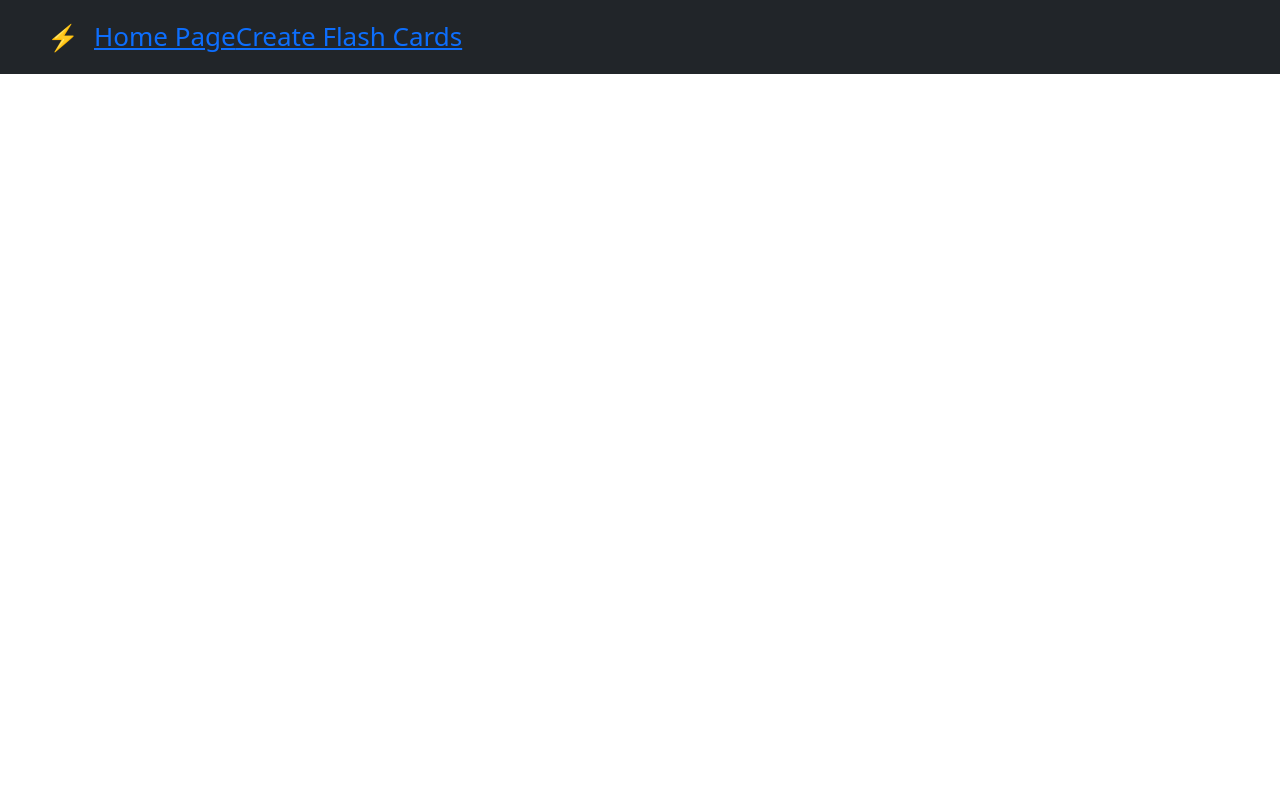
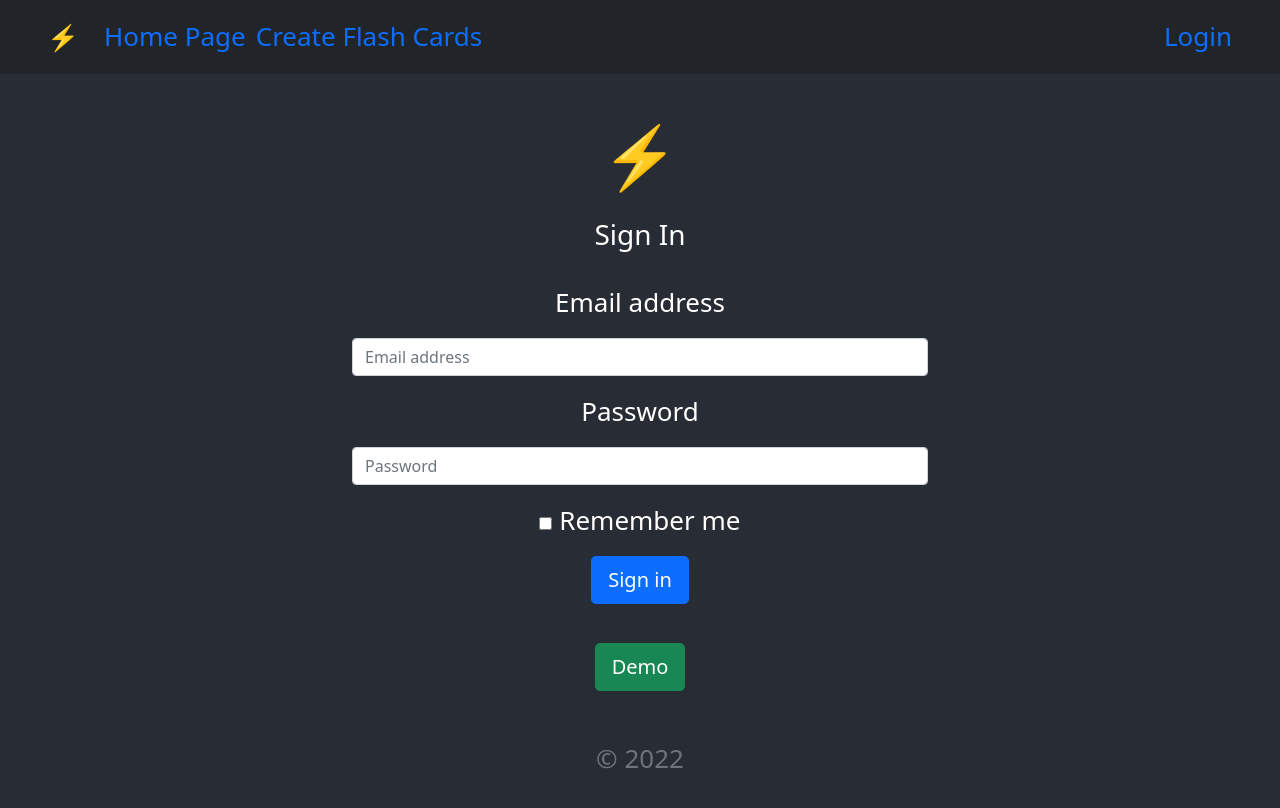
Before and after one commit to Stac24/Flash-Card-Game, a React (Create React App) app in the folder react-ui/: page /login in a window 1280 px wide. Shown: the top 808 px of the page. Built offline with nearby package versions, Linux system fonts and the light colour scheme.

Commit message:
add Login component

```diff
--- a/react-ui/src/App.css
+++ b/react-ui/src/App.css
@@ -1,3 +1,15 @@
+html {
+  background: #282c34;
+}
+
+a {
+  text-decoration: none !important;
+}
+
+li {
+  padding-left: 10px;
+}
+
 .App {
   text-align: center;
 }
--- a/react-ui/src/App.js
+++ b/react-ui/src/App.js
@@ -1,22 +1,25 @@
-import './App.css';
-import {BrowserRouter as Router, Route} from 'react-router-dom';
-import HomePage from './pages/HomePage';
-import CreateCardPage from './pages/CreateCardPage';
-import Navigation from './components/Navigation';
+import "./App.css";
+import { BrowserRouter as Router, Route } from "react-router-dom";
+import HomePage from "./pages/HomePage";
+import CreateCardPage from "./pages/CreateCardPage";
+import Navigation from "./components/Navigation";
+import Login from "./pages/Login";
 
 function App() {
   return (
     <div className="App">
-
       <header className="App-header">
         <Router>
           <Navigation />
-          <header className='App-header'>
+          <header className="App-header">
             <Route path="/" exact>
               <HomePage />
             </Route>
             <Route path="/create">
               <CreateCardPage />
+            </Route>
+            <Route path="/login" exact>
+              <Login />
             </Route>
           </header>
         </Router>
--- a/react-ui/src/components/Navigation.js
+++ b/react-ui/src/components/Navigation.js
@@ -23,17 +23,19 @@ function Navigation() {
         className={"collapse navbar-collapse " + show}
         id="navbarSupportedContent"
       >
-        <ul class="navbar-nav mr-auto">
-          <li class="nav-item active">
+        <ul className="navbar-nav mr-auto">
+          <li className="nav-item active">
             <Link to="/" exact>
-              {" "}
-              Home Page{" "}
+              Home Page
             </Link>
           </li>
-          <li class="nav-item">
+          <li className="nav-item">
             <Link to="create"> Create Flash Cards </Link>
           </li>
         </ul>
+        <Link className="ms-auto" to="login">
+          Login
+        </Link>
       </div>
     </nav>
   );
--- a/react-ui/src/pages/HomePage.js
+++ b/react-ui/src/pages/HomePage.js
@@ -1,14 +1,14 @@
-import React, { useEffect, useState } from 'react';
-import Flashcardgroup from '../components/Flashcardgroup';
+import React, { useEffect, useState } from "react";
+import Flashcardgroup from "../components/Flashcardgroup";
 
 function HomePage() {
-    const[flashcards, setCards] = useState([]);
+  const [flashcards, setCards] = useState([]);
 
   const loadCards = async () => {
-        const response = await fetch('/getcards');
+    const response = await fetch("/getcards");
     const data = await response.json();
     setCards(data);
-    }
+  };
 
   useEffect(() => {
     loadCards();
@@ -17,7 +17,7 @@ function HomePage() {
   return (
     <>
       <h1>Home Page</h1>
-            <div className='container'>
+      <div className="container my-5">
         <Flashcardgroup flashcards={flashcards}></Flashcardgroup>
       </div>
     </>
--- /dev/null
+++ b/react-ui/src/pages/Login.js
@@ -0,0 +1,58 @@
+import React from "react";
+
+const Login = () => {
+  return (
+    <div
+      className="container my-5 text-white"
+      style={{ maxWidth: "600px", width: "90%" }}
+    >
+      <form className="form-signin">
+        <img
+          className="mb-4"
+          src="./high-voltage.png"
+          alt=""
+          width="72"
+          height="72"
+        />
+        <h1 className="h3 mb-3 font-weight-bold">Sign In</h1>
+        <label for="inputEmail" className="sr-only my-3">
+          Email address
+        </label>
+        <input
+          type="email"
+          id="inputEmail"
+          className="form-control"
+          placeholder="Email address"
+          required
+          autofocus
+        />
+        <label for="inputPassword" className="sr-only my-3">
+          Password
+        </label>
+        <input
+          type="password"
+          id="inputPassword"
+          className="form-control"
+          placeholder="Password"
+          required
+        />
+        <div className="checkbox my-3">
+          <label>
+            <input type="checkbox" value="remember-me" /> Remember me
+          </label>
+        </div>
+        <button className="btn btn-lg btn-primary btn-block" type="submit">
+          Sign in
+        </button>
+        <br />
+        <br />
+        <button className="btn btn-lg btn-success btn-block" type="submit">
+          Demo
+        </button>
+        <p className="mt-5 mb-3 text-muted">&copy; 2022</p>
+      </form>
+    </div>
+  );
+};
+
+export default Login;
```
Also changed, not shown: react-ui/src/components/Flashcard.js (+15 -15 lines). Lines whose indentation alone changed are shown as unchanged.
